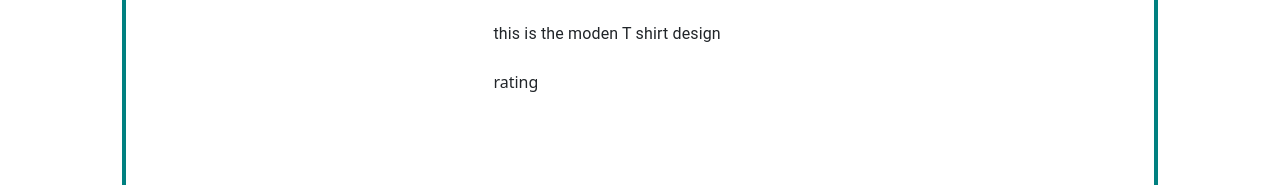
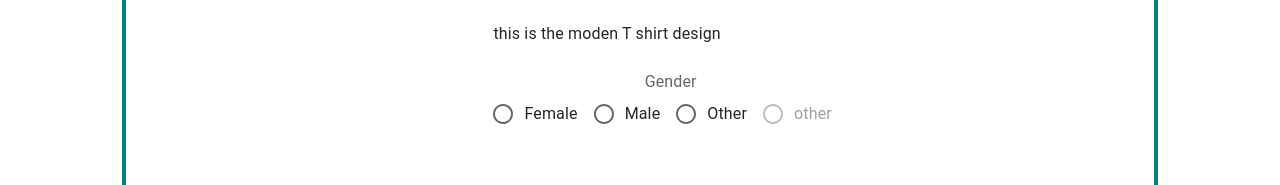
Before and after one commit to ChathurJayawardhana/Cj_Fashion, a React (Create React App) app: page /details in a window 1280 px wide. Shown: the part 251-436 px from the top of the page. Built offline with nearby package versions, Linux system fonts and the light colour scheme.

Commit message:
start code product details

```diff
--- a/src/component/productdetails/productdetails2/Sizeselect.js
+++ b/src/component/productdetails/productdetails2/Sizeselect.js
@@ -1,9 +1,29 @@
-import React from 'react'
+import * as React from 'react';
+import Radio from '@mui/material/Radio';
+import RadioGroup from '@mui/material/RadioGroup';
+import FormControlLabel from '@mui/material/FormControlLabel';
+import FormControl from '@mui/material/FormControl';
+import FormLabel from '@mui/material/FormLabel';
 
 export default function Sizeselect() {
   return (
-    <div>
-      rating
-    </div>
-  )
+    <FormControl>
+      <FormLabel id="demo-row-radio-buttons-group-label">Gender</FormLabel>
+      <RadioGroup
+        row
+        aria-labelledby="demo-row-radio-buttons-group-label"
+        name="row-radio-buttons-group"
+      >
+        <FormControlLabel value="female" control={<Radio />} label="Female" />
+        <FormControlLabel value="male" control={<Radio />} label="Male" />
+        <FormControlLabel value="other" control={<Radio />} label="Other" />
+        <FormControlLabel
+          value="disabled"
+          disabled
+          control={<Radio />}
+          label="other"
+        />
+      </RadioGroup>
+    </FormControl>
+  );
 }
```
